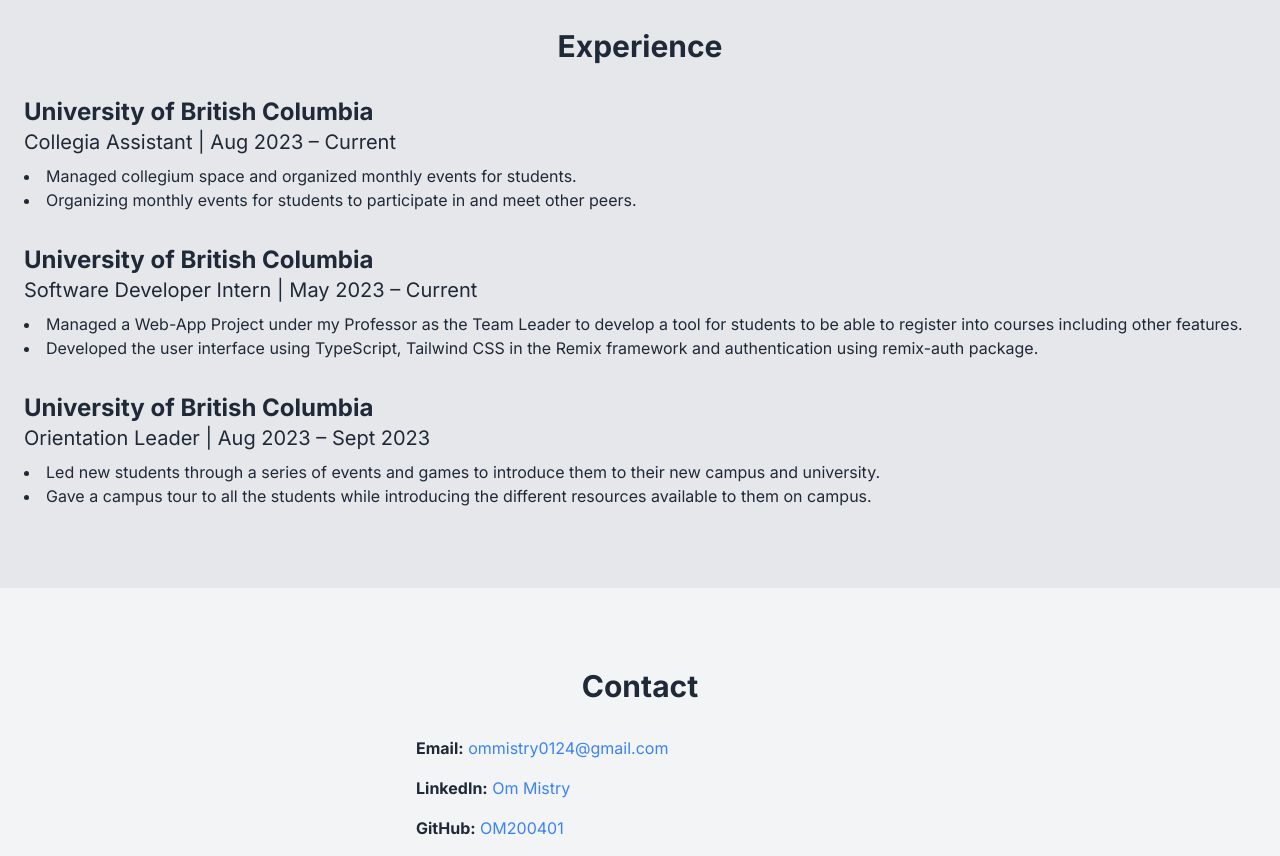
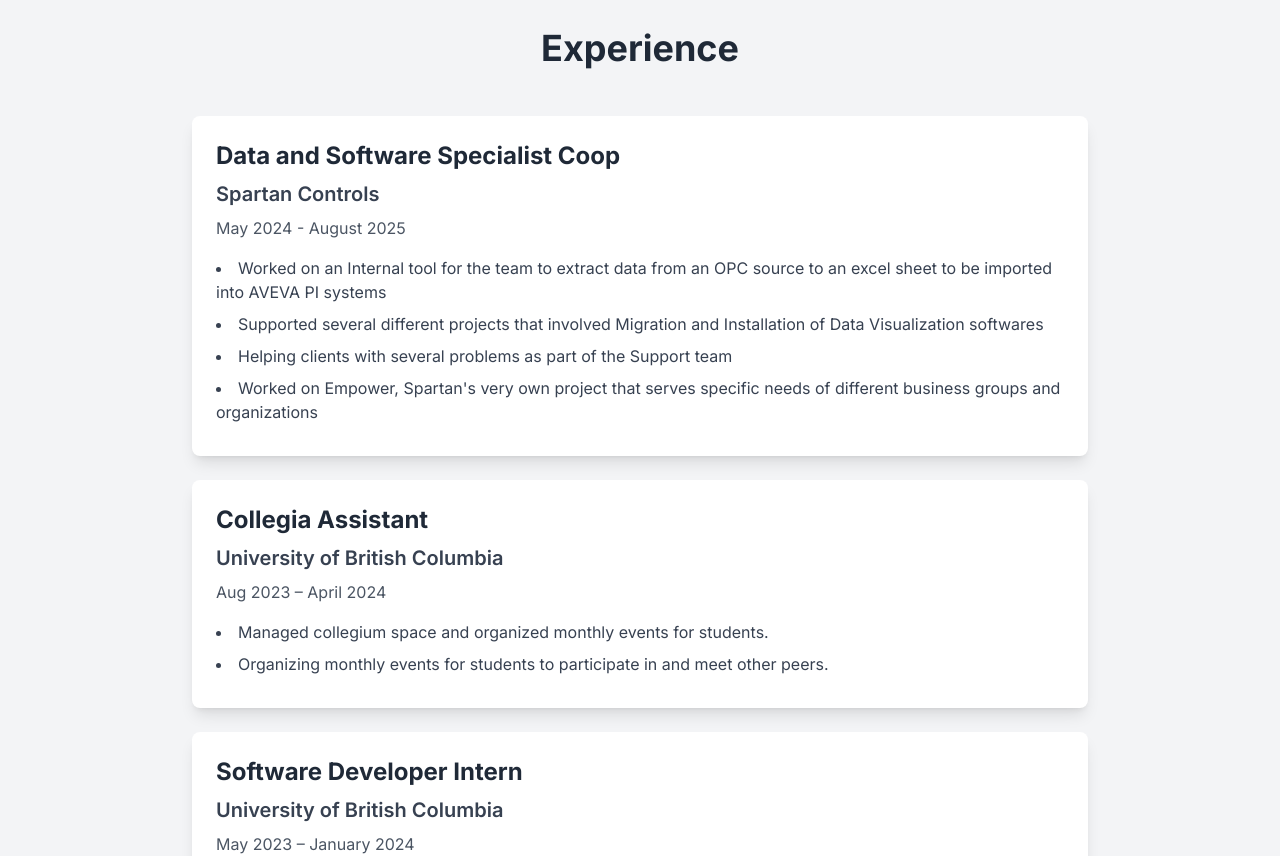
Before and after one commit to OM200401/OM200401.github.io, a Next.js app: page / in a window 1280 px wide. Shown: the part 2220-3076 px from the top of the page. Built offline with nearby package versions, Linux system fonts and the light colour scheme.

Commit message:
added Experience Card component

```diff
--- /dev/null
+++ b/src/app/components/ExperienceCard.tsx
@@ -0,0 +1,87 @@
+import { motion } from 'framer-motion';
+
+interface ExperienceCardProps {
+  title: string;
+  company: string;
+  date: string;
+  responsibilities: string[];
+}
+
+const ExperienceCard: React.FC<ExperienceCardProps> = ({ title, company, date, responsibilities }) => (
+  <motion.div
+    whileHover={{ scale: 1.03 }}
+    className="bg-white dark:bg-gray-700 rounded-lg shadow-lg p-6 mb-6"
+  >
+    <h3 className="text-2xl font-bold text-gray-800 dark:text-white mb-2">{title}</h3>
+    <h4 className="text-xl font-semibold text-gray-700 dark:text-gray-300 mb-2">{company}</h4>
+    <p className="text-gray-600 dark:text-gray-400 mb-4">{date}</p>
+    <ul className="list-disc list-inside text-gray-700 dark:text-gray-300">
+      {responsibilities.map((responsibility, index) => (
+        <li key={index} className="mb-2">{responsibility}</li>
+      ))}
+    </ul>
+  </motion.div>
+);
+
+export default function Component() {
+  const experiences = [
+    {
+      title: "Data and Software Specialist Coop",
+      company: "Spartan Controls",
+      date: "May 2024 - August 2025",
+      responsibilities: [
+        "Worked on an Internal tool for the team to extract data from an OPC source to an excel sheet to be imported into AVEVA PI systems",
+        "Supported several different projects that involved Migration and Installation of Data Visualization softwares",
+        "Helping clients with several problems as part of the Support team",
+        "Worked on Empower, Spartan's very own project that serves specific needs of different business groups and organizations"
+      ]
+    },
+    {
+      title: "Collegia Assistant",
+      company: "University of British Columbia",
+      date: "Aug 2023 – April 2024",
+      responsibilities: [
+        "Managed collegium space and organized monthly events for students.",
+        "Organizing monthly events for students to participate in and meet other peers."
+      ]
+    },
+    {
+      title: "Software Developer Intern",
+      company: "University of British Columbia",
+      date: "May 2023 – January 2024",
+      responsibilities: [
+        "Managed a Web-App Project under my Professor as the Team Leader to develop a tool for students to be able to register into courses including other features.",
+        "Developed the user interface using TypeScript, Tailwind CSS in the Remix framework and authentication using remix-auth package."
+      ]
+    },
+    {
+      title: "Orientation Leader",
+      company: "University of British Columbia",
+      date: "Aug 2023 – Sept 2023",
+      responsibilities: [
+        "Led new students through a series of events and games to introduce them to their new campus and university.",
+        "Gave a campus tour to all the students while introducing the different resources available to them on campus."
+      ]
+    }
+  ];
+
+  return (
+    <section id="experience" className="py-20 bg-gray-100 dark:bg-gray-800">
+      <div className="container mx-auto px-6">
+        <h2 className="text-4xl font-bold mb-12 text-center text-gray-800 dark:text-white">Experience</h2>
+        <div className="max-w-4xl mx-auto">
+          {experiences.map((exp, index) => (
+            <motion.div
+              key={index}
+              initial={{ opacity: 0, y: 20 }}
+              animate={{ opacity: 1, y: 0 }}
+              transition={{ duration: 0.5, delay: index * 0.2 }}
+            >
+              <ExperienceCard {...exp} />
+            </motion.div>
+          ))}
+        </div>
+      </div>
+    </section>
+  );
+}
--- a/src/app/page.tsx
+++ b/src/app/page.tsx
@@ -1,6 +1,7 @@
 'use client'
 import Image from 'next/image';
 import Link from 'next/link';
+import ExperienceCard from '@/app/components/ExperienceCard';
 import { useState, useEffect } from 'react';
 import { motion } from 'framer-motion';
 import { FontAwesomeIcon } from '@fortawesome/react-fontawesome';
@@ -155,37 +156,7 @@
           </div>
         </section>
 
-        <section id="experience" className="py-20 bg-gray-200 dark:bg-gray-800">
-          <div className="container mx-auto px-6">
-            <h2 className="text-3xl font-bold mb-8 text-center">Experience</h2>
-            <div className="space-y-8">
-              <div>
-                <h3 className="text-2xl font-bold">University of British Columbia</h3>
-                <p className="text-xl mb-2">Collegia Assistant | Aug 2023 – Current</p>
-                <ul className="list-disc list-inside">
-                  <li>Managed collegium space and organized monthly events for students.</li>
-                  <li>Organizing monthly events for students to participate in and meet other peers.</li>
-                </ul>
-              </div>
-              <div>
-                <h3 className="text-2xl font-bold">University of British Columbia</h3>
-                <p className="text-xl mb-2">Software Developer Intern | May 2023 – Current</p>
-                <ul className="list-disc list-inside">
-                  <li>Managed a Web-App Project under my Professor as the Team Leader to develop a tool for students to be able to register into courses including other features.</li>
-                  <li>Developed the user interface using TypeScript, Tailwind CSS in the Remix framework and authentication using remix-auth package.</li>
-                </ul>
-              </div>
-              <div>
-                <h3 className="text-2xl font-bold">University of British Columbia</h3>
-                <p className="text-xl mb-2">Orientation Leader | Aug 2023 – Sept 2023</p>
-                <ul className="list-disc list-inside">
-                  <li>Led new students through a series of events and games to introduce them to their new campus and university.</li>
-                  <li>Gave a campus tour to all the students while introducing the different resources available to them on campus.</li>
-                </ul>
-              </div>
-            </div>
-          </div>
-        </section>
+        <ExperienceCard/>
 
         <section id="contact" className="py-20">
           <div className="container mx-auto px-6">
```
